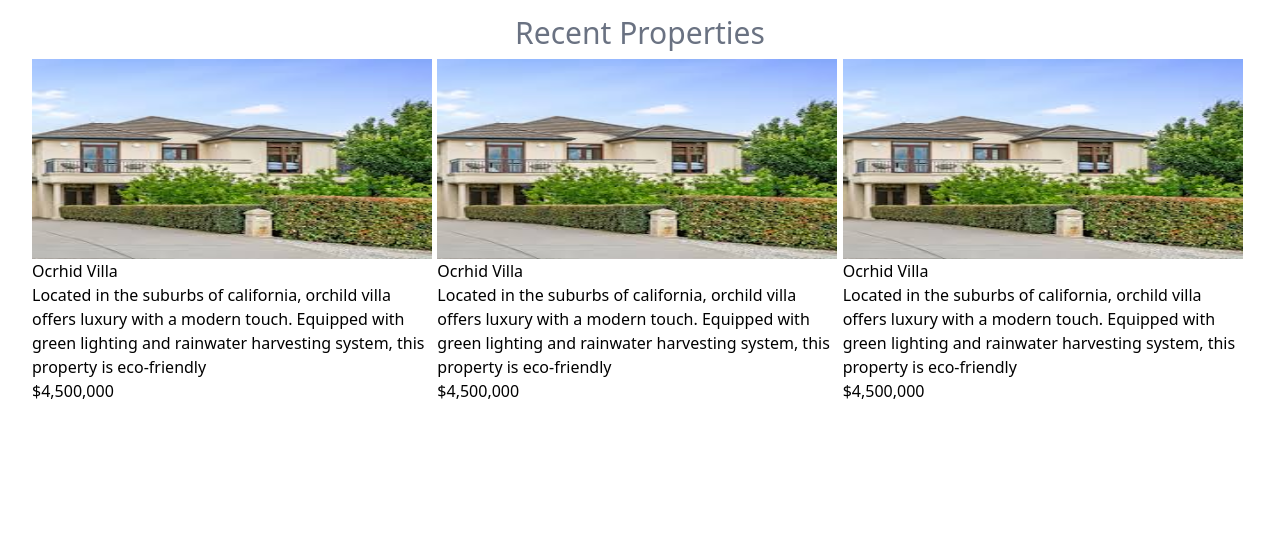
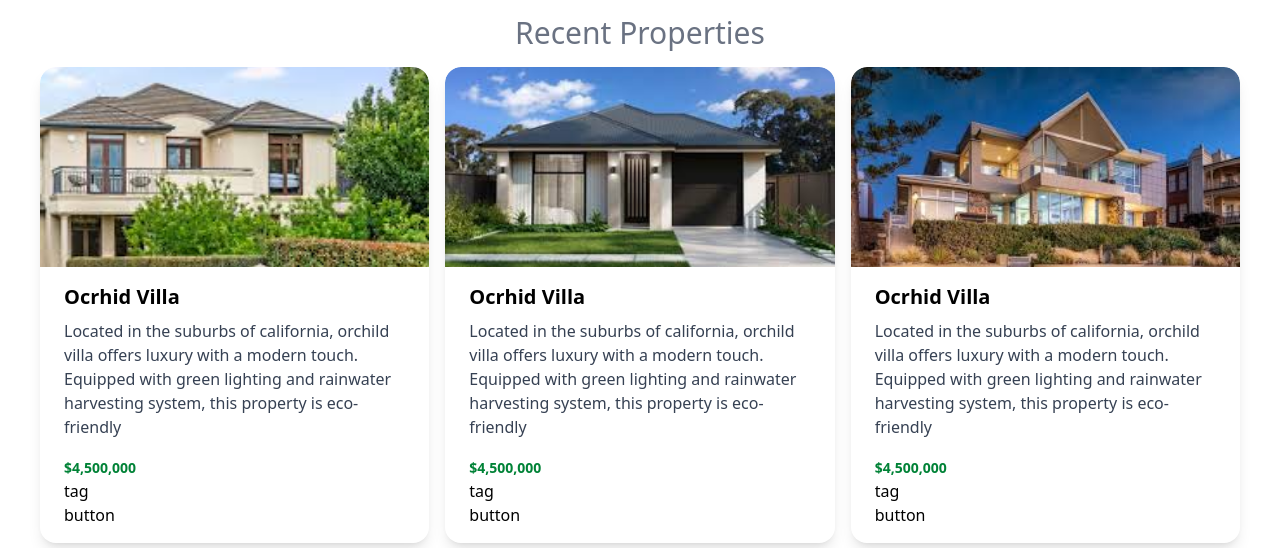
Before and after one commit to hu0573/tailwindcss03, a React (Vite) app: page / in a window 1280 px wide. Shown: the part 281-829 px from the top of the page. Before the commit the page ends 800 px from the top, so only its background shows below. Built offline with nearby package versions, Linux system fonts and the light colour scheme.

Commit message:
section heading

```diff
--- a/src/components/SectionHeading/SectionHeading.tsx
+++ b/src/components/SectionHeading/SectionHeading.tsx
@@ -6,9 +6,21 @@ function SectionHeading() {
         <h2 className="text-3xl text-gray-500 mb-2">Recent Properties</h2>
       </div>
       <div className="grid grid-cols-3">
-        <Card></Card>
-        <Card></Card>
-        <Card></Card>
+        <Card title="Ocrhid Villa" picture="./images/1.jpeg" price="$4,500,000">
+          Located in the suburbs of california, orchild villa offers luxury with
+          a modern touch. Equipped with green lighting and rainwater harvesting
+          system, this property is eco-friendly
+        </Card>
+        <Card title="Ocrhid Villa" picture="./images/2.jpeg" price="$4,500,000">
+          Located in the suburbs of california, orchild villa offers luxury with
+          a modern touch. Equipped with green lighting and rainwater harvesting
+          system, this property is eco-friendly
+        </Card>
+        <Card title="Ocrhid Villa" picture="./images/3.jpeg" price="$4,500,000">
+          Located in the suburbs of california, orchild villa offers luxury with
+          a modern touch. Equipped with green lighting and rainwater harvesting
+          system, this property is eco-friendly
+        </Card>
       </div>
     </div>
   );
--- a/src/components/SectionHeading/components/Card.tsx
+++ b/src/components/SectionHeading/components/Card.tsx
@@ -1,15 +1,29 @@
-function Card() {
-  const title = "Ocrhid Villa";
-  const description =
-    "Located in the suburbs of california, orchild villa offers luxury with a modern touch. Equipped with green lighting and rainwater harvesting system, this property is eco-friendly";
-  const price = "$4,500,000";
-  const picture = "./images/1.jpeg";
+interface CardProps {
+  title: string;
+  picture: string;
+  children: React.ReactNode;
+  price: string;
+}
+
+function Card({ title, picture, children, price }: CardProps) {
   return (
-    <div>
-      <img src={picture} alt="property" className="h-50 w-100"></img>
-      <h2>{title}</h2>
-      <p>{description}</p>
-      <p>{price}</p>
+    <div className="shadow-lg rounded-2xl m-2 overflow-hidden">
+      <img
+        src={picture}
+        alt="property"
+        className="w-full h-50 object-cover rounded-t-2xl"
+      ></img>
+      <div className="mx-6 my-4">
+        <h2 className="font-bold text-xl mb-2">{title}</h2>
+        <p className="text-gray-700">{children}</p>
+      </div>
+      <div className="mx-6 my-4">
+        <span className="text-green-700 font-bold text-sm py-1 mr-2">
+          {price}
+        </span>
+        <div>tag</div>
+        <div>button</div>
+      </div>
     </div>
   );
 }
```
